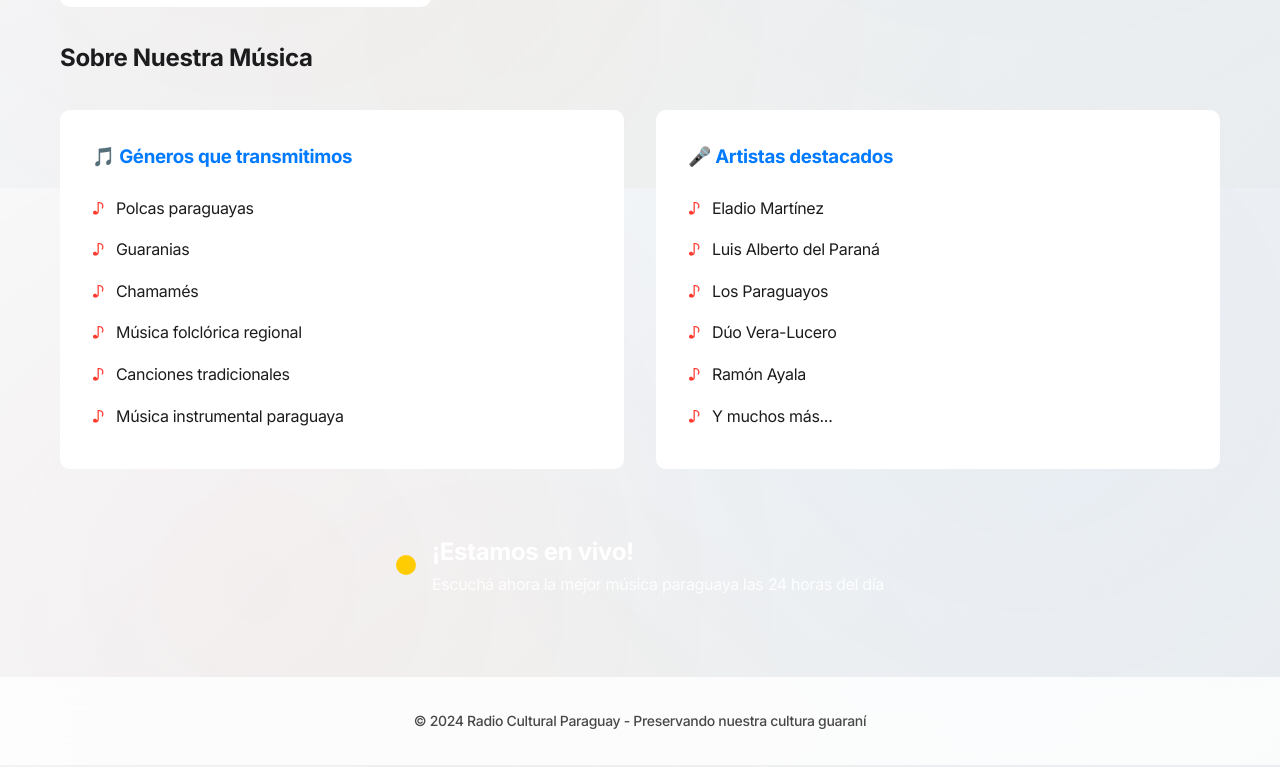
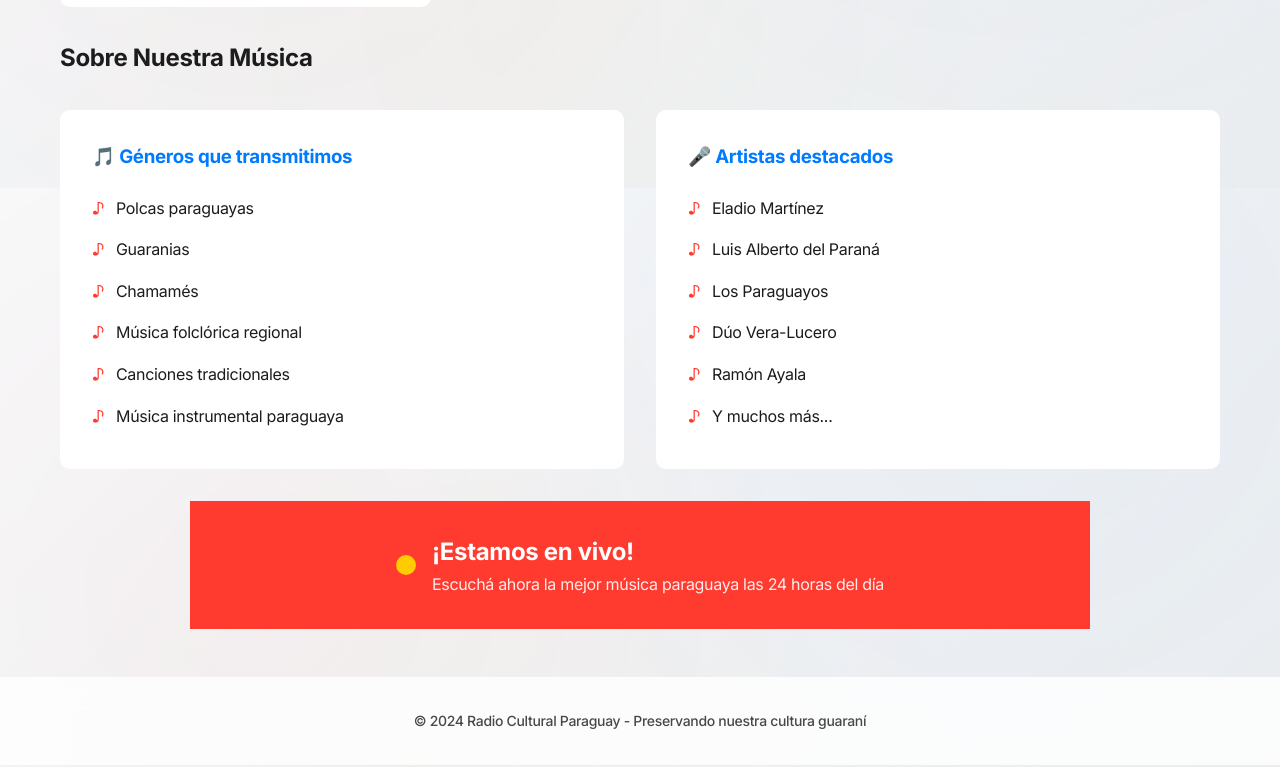
Before and after one commit to pmilciades182/radiocultural, a React (Vite) app: page /programacion in a window 1280 px wide. Shown: the part 2212-2979 px from the top of the page. Built offline with nearby package versions, Linux system fonts and the light colour scheme.

Commit message:
cambios en donaciones

```diff
--- a/src/App.css
+++ b/src/App.css
@@ -2191,7 +2191,7 @@ body {
 
 /* Ajustes para el indicador 'en vivo' en la página de programación */
 .programacion-page .live-note {
-  background-color: var(--color-surface);
+  background-color: #FF3B30;
   padding: 2rem;
   border-radius: var(--border-radius-large);
   margin-top: 2rem;
```
